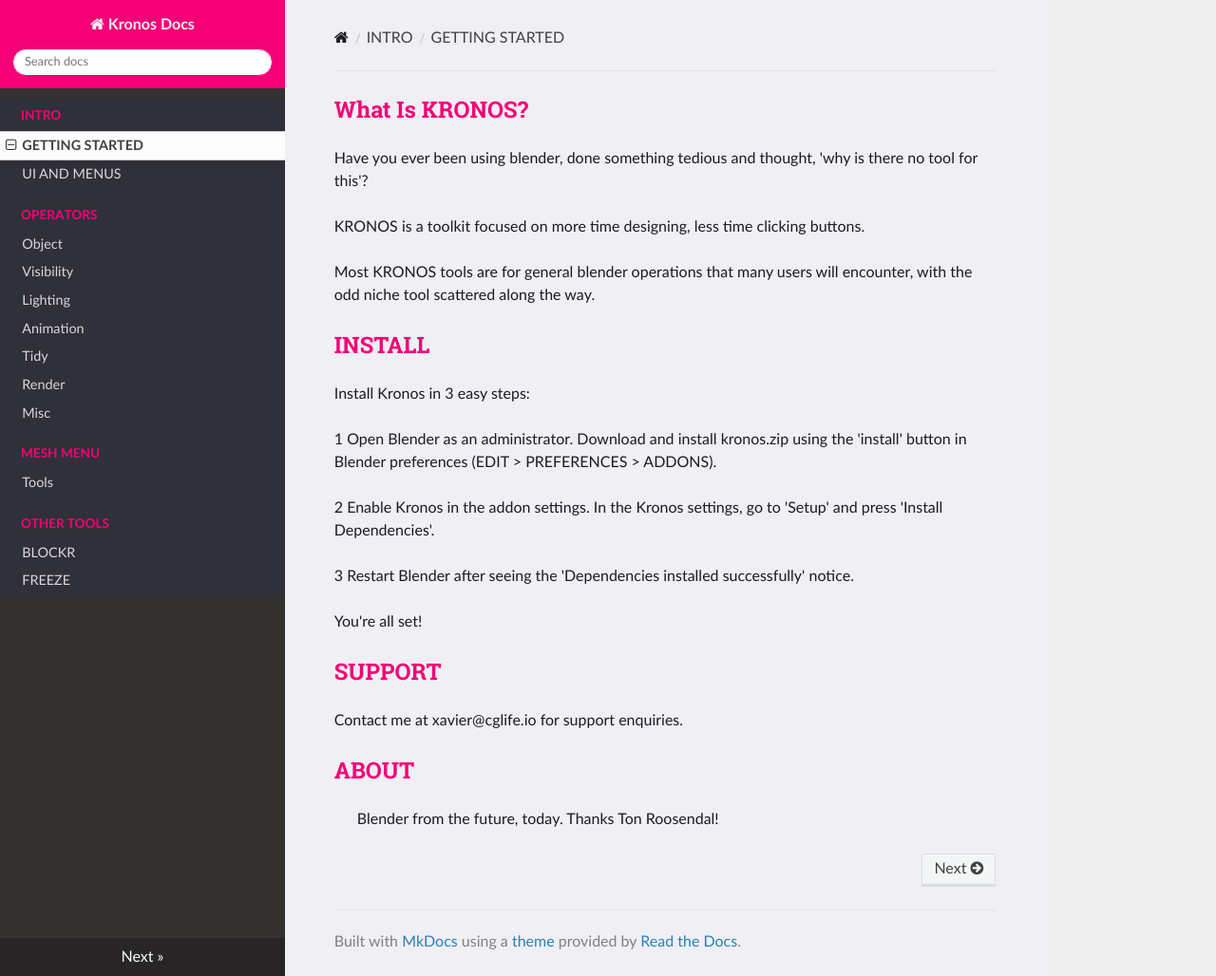
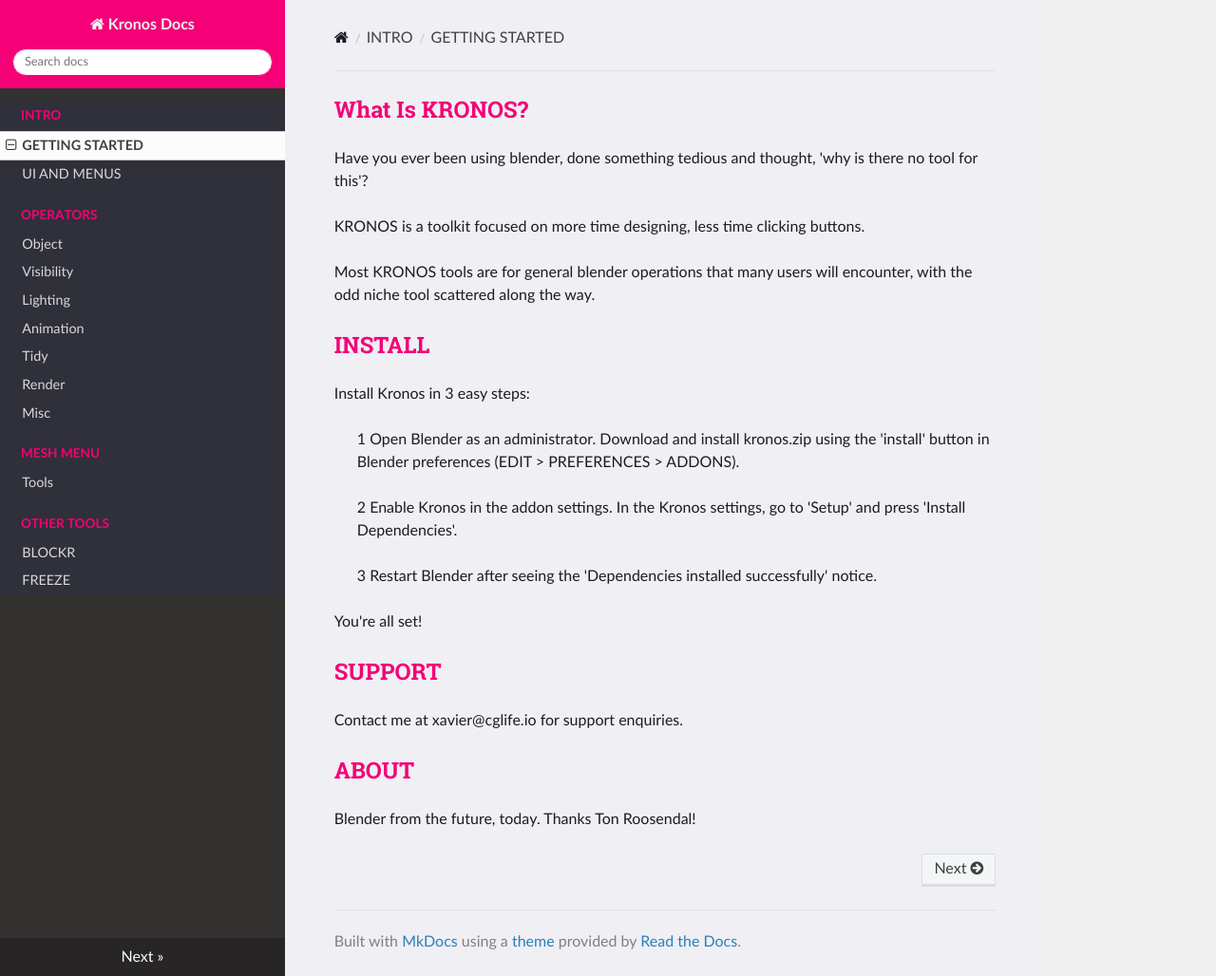
Before and after one commit to CGLIFE7/KronosDocs, an MkDocs documentation site: the page built from docs/docs/tutorial/kronos.md, in a window 1280 px wide and 1028 px high. Shown: the whole window at 95% size. Built offline with MkDocs 1.6.1, drawn with Linux system fonts in a browser that asks for light colours; nearby versions of some CDN libraries.

```diff
--- a/docs/docs/tutorial/kronos.md
+++ b/docs/docs/tutorial/kronos.md
@@ -15,11 +15,11 @@ Most KRONOS tools are for general blender operations that many users will encoun
 
 Install Kronos in 3 easy steps:
 
-1   Open Blender as an administrator. Download and install kronos.zip using the 'install' button in Blender preferences (EDIT > PREFERENCES > ADDONS).
+> 1   Open Blender as an administrator. Download and install kronos.zip using the 'install' button in Blender preferences (EDIT > PREFERENCES > ADDONS).
 
-2    Enable Kronos in the addon settings. In the Kronos settings, go to 'Setup' and press 'Install Dependencies'.
+>  2    Enable Kronos in the addon settings. In the Kronos settings, go to 'Setup' and press 'Install Dependencies'.
 
-3    Restart Blender after seeing the 'Dependencies installed successfully' notice.
+>  3    Restart Blender after seeing the 'Dependencies installed successfully' notice.
 
 You're all set!
 
@@ -30,4 +30,4 @@ Contact me at xavier@cglife.io for support enquiries.
 
 ## ABOUT
 
-> Blender from the future, today. Thanks Ton Roosendal!
+Blender from the future, today. Thanks Ton Roosendal!
```
